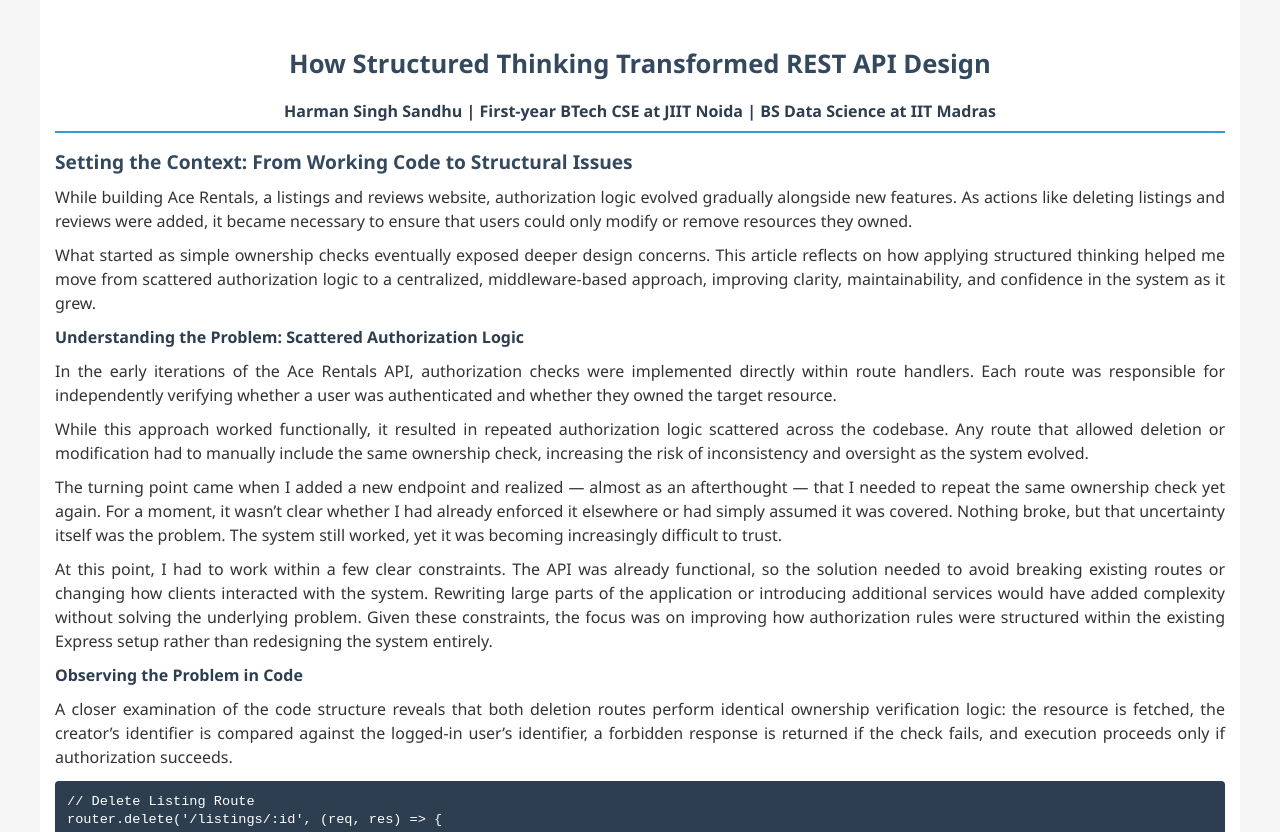
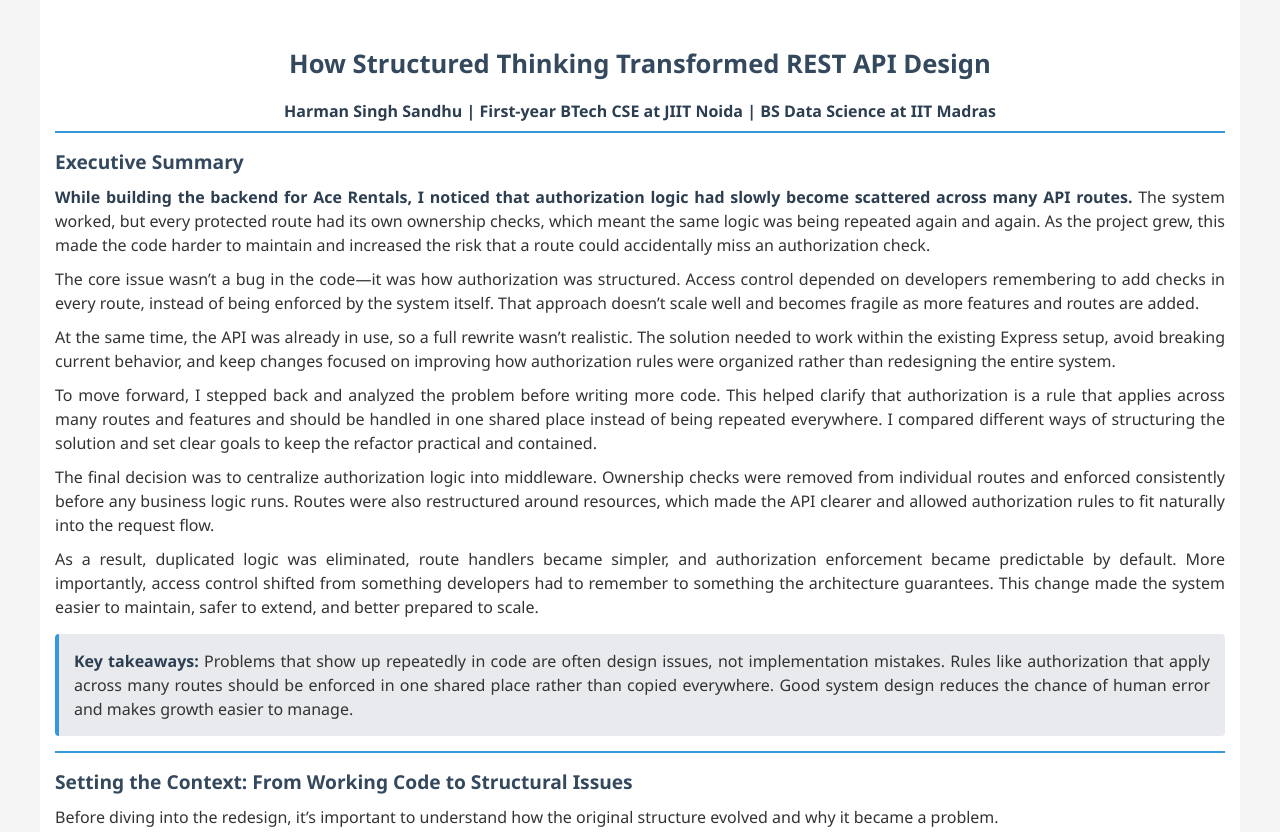
Before and after one commit to Ace-2504/api-design-blog, a plain HTML site: page index.html in a window 1280 px wide. Shown: the top 832 px of the page. Drawn offline with Linux system fonts and the light colour scheme.

Commit message:
Add Executive Summary section to blog

```diff
--- a/index.html
+++ b/index.html
@@ -381,7 +381,21 @@ hr {
 <h2 style="text-align: center; border-bottom: none; margin-bottom: 8px;">How Structured Thinking Transformed REST API Design</h2>
 <p style="text-align: center; margin-bottom: 8px;"><strong>Harman Singh Sandhu | First-year BTech CSE at JIIT Noida | BS Data Science at IIT Madras</strong></p>
 <hr style="border: none; height: 2px; background: #3498db; margin: 0 0 12px 0;">
+<h3>Executive Summary</h3>
+<p><strong>While building the backend for Ace Rentals, I noticed that authorization logic had slowly become scattered across many API routes.</strong> The system worked, but every protected route had its own ownership checks, which meant the same logic was being repeated again and again. As the project grew, this made the code harder to maintain and increased the risk that a route could accidentally miss an authorization check.</p>
+<p>The core issue wasn’t a bug in the code—it was how authorization was structured. Access control depended on developers remembering to add checks in every route, instead of being enforced by the system itself. That approach doesn’t scale well and becomes fragile as more features and routes are added.</p>
+<p>At the same time, the API was already in use, so a full rewrite wasn’t realistic. The solution needed to work within the existing Express setup, avoid breaking current behavior, and keep changes focused on improving how authorization rules were organized rather than redesigning the entire system.</p>
+<p>To move forward, I stepped back and analyzed the problem before writing more code. This helped clarify that authorization is a rule that applies across many routes and features and should be handled in one shared place instead of being repeated everywhere. I compared different ways of structuring the solution and set clear goals to keep the refactor practical and contained.</p>
+<p>The final decision was to centralize authorization logic into middleware. Ownership checks were removed from individual routes and enforced consistently before any business logic runs. Routes were also restructured around resources, which made the API clearer and allowed authorization rules to fit naturally into the request flow.</p>
+<p>As a result, duplicated logic was eliminated, route handlers became simpler, and authorization enforcement became predictable by default. More importantly, access control shifted from something developers had to remember to something the architecture guarantees. This change made the system easier to maintain, safer to extend, and better prepared to scale.</p>
+
+<p style="padding: 15px; background: #e8eaed; border-left: 4px solid #3498db; border-radius: 4px; margin: 15px 0;"><strong>Key takeaways:</strong> Problems that show up repeatedly in code are often design issues, not implementation mistakes. Rules like authorization that apply across many routes should be enforced in one shared place rather than copied everywhere. Good system design reduces the chance of human error and makes growth easier to manage.</p>
+
+<hr style="border: none; height: 2px; background: #3498db; margin: 0 0 12px 0;">
+
 <h3>Setting the Context: From Working Code to Structural Issues</h3>
+<p>Before diving into the redesign, it’s important to understand how the original structure evolved and why it became a problem.
+</p>
 <p>While building Ace Rentals, a listings and reviews website, authorization logic evolved gradually alongside new features. As actions like deleting listings and reviews were added, it became necessary to ensure that users could only modify or remove resources they owned.
 </p>
 <p>What started as simple ownership checks eventually exposed deeper design concerns. This article reflects on how applying structured thinking helped me move from scattered authorization logic to a centralized, middleware-based approach, improving clarity, maintainability, and confidence in the system as it grew.</p>
```
